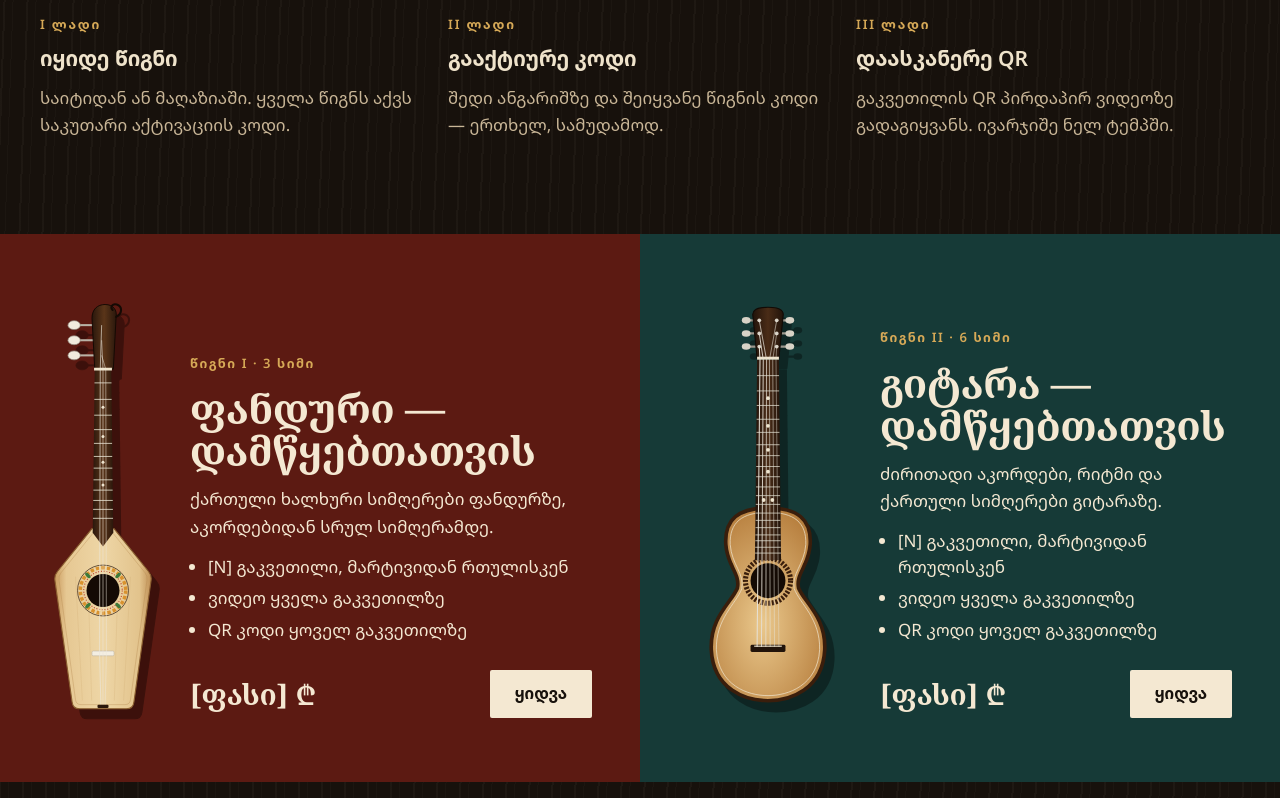
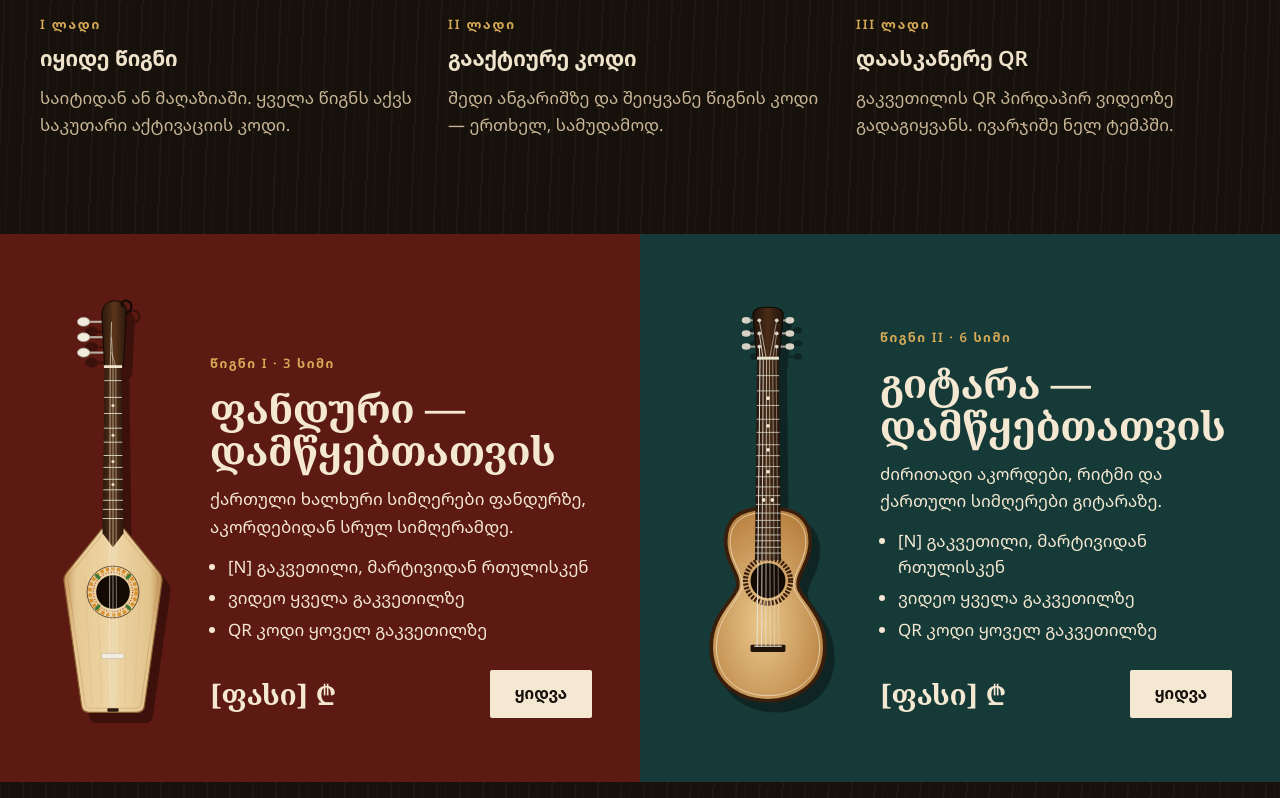
Before and after one commit to Akhvlediani-Saba/art, a Next.js app: page / in a window 1280 px wide. Shown: the part 1216-2014 px from the top of the page. Built offline with nearby package versions, Linux system fonts and the light colour scheme.

Commit message:
Panduri: wider illustration slot

```diff
--- a/app/globals.css
+++ b/app/globals.css
@@ -278,8 +278,8 @@ select.input { appearance: auto; }
 .book-panel-body { flex: 1 1 260px; min-width: 0; display: flex; flex-direction: column; gap: 14px; }
 .book-panel .price { font-family: var(--serif); font-weight: 700; font-size: 28px; }
 .panel-art { flex: 0 0 auto; width: 160px; height: 420px; filter: drop-shadow(8px 10px 0 rgba(0, 0, 0, 0.35)); }
-.panel-art-panduri { width: 110px; }
-@media (max-width: 600px) { .panel-art { height: 300px; width: 120px; } .panel-art-panduri { width: 80px; } }
+.panel-art-panduri { width: 130px; }
+@media (max-width: 600px) { .panel-art { height: 300px; width: 120px; } .panel-art-panduri { width: 92px; } }
 .video-frame { background: var(--ink-dark); padding: 12px; box-shadow: 0 0 0 6px var(--brass); }
 .video-rings { position: absolute; inset: 0; width: 100%; height: 100%; }
 .about-band { background: var(--surface); }
```
